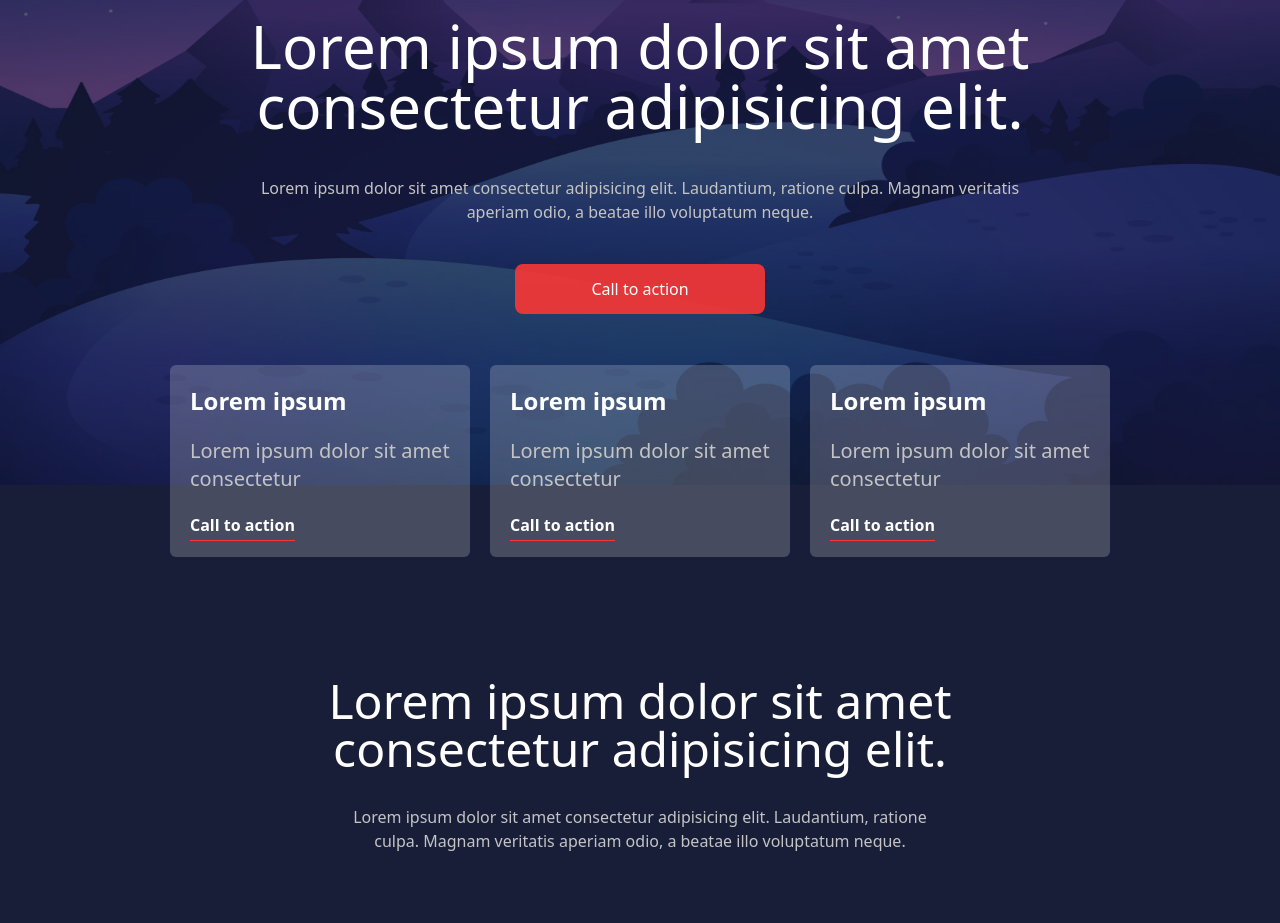
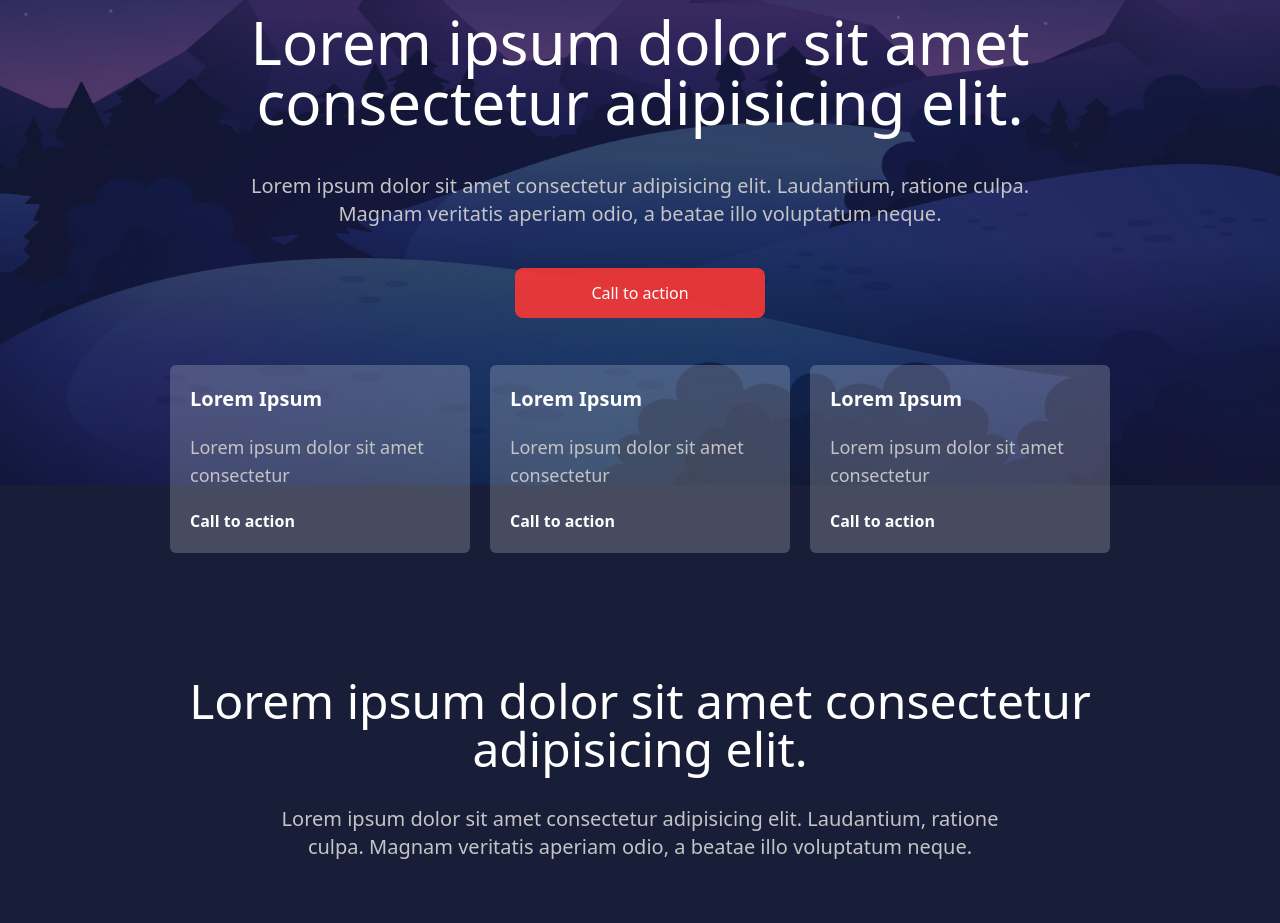
Before and after one commit to Exequielrd/travel-template, a Vue app: page / in a window 1280 px wide. Shown: the part 235-1158 px from the top of the page. Built offline with nearby package versions, Linux system fonts and the light colour scheme.

Commit message:
refactor

```diff
--- a/index.html
+++ b/index.html
@@ -5,7 +5,7 @@
   <meta charset="UTF-8">
   <link rel="icon" href="/favicon.ico">
   <meta name="viewport" content="width=device-width, initial-scale=1.0">
-  <title>Vue Test</title>
+  <title>Travel template</title>
 </head>
 
 <body>
--- a/src/components/sections/GridSection.vue
+++ b/src/components/sections/GridSection.vue
@@ -13,10 +13,10 @@ import bgImage2 from '/src/assets/card-image-2.png'
     >
       <SimpleCard v-for="i in 3" :key="i" />
     </div>
-    <h2 class="text-5xl text-center max-w-[30ch] mt-28">
+    <h2 class="text-5xl text-center max-w-[35ch] mt-28">
       Lorem ipsum dolor sit amet consectetur adipisicing elit.
     </h2>
-    <p class="max-w-[65ch] text-center my-8 text-grey">
+    <p class="max-w-[65ch] text-center my-8 text-grey text-xl">
       Lorem ipsum dolor sit amet consectetur adipisicing elit. Laudantium, ratione culpa. Magnam
       veritatis aperiam odio, a beatae illo voluptatum neque.
     </p>
@@ -37,5 +37,3 @@ import bgImage2 from '/src/assets/card-image-2.png'
     <CallToAction />
   </section>
 </template>
-
-<style scoped></style>
--- a/src/components/sections/HeroSection.vue
+++ b/src/components/sections/HeroSection.vue
@@ -5,7 +5,7 @@ import CallToAction from '../shared/CallToAction.vue'
   <section class="container mx-auto flex flex-col items-center justify-center min-h-screen">
     <div class="max-w-[800px] text-center z-20">
       <h1 class="text-6xl">Lorem ipsum dolor sit amet consectetur adipisicing elit.</h1>
-      <p class="text-grey py-10">
+      <p class="text-grey text-xl py-10">
         Lorem ipsum dolor sit amet consectetur adipisicing elit. Laudantium, ratione culpa. Magnam
         veritatis aperiam odio, a beatae illo voluptatum neque.
       </p>
--- a/src/components/shared/SimpleCard.vue
+++ b/src/components/shared/SimpleCard.vue
@@ -1,7 +1,9 @@
 <template>
   <div class="bg-white/20 p-5 rounded-md min-w-[300px]">
-    <h2 class="text-2xl font-bold">Lorem ipsum</h2>
-    <p class="text-grey text-xl my-5">Lorem ipsum dolor sit amet consectetur</p>
-    <a class="border-orange border-b font-semibold pb-1">Call to action</a>
+    <h2 class="text-xl font-bold capitalize">Lorem ipsum</h2>
+    <p class="text-grey text-lg my-5">Lorem ipsum dolor sit amet consectetur</p>
+    <a class="hover:border-orange border-transparent cursor-pointer border-b font-semibold pb-1"
+      >Call to action</a
+    >
   </div>
 </template>
```
